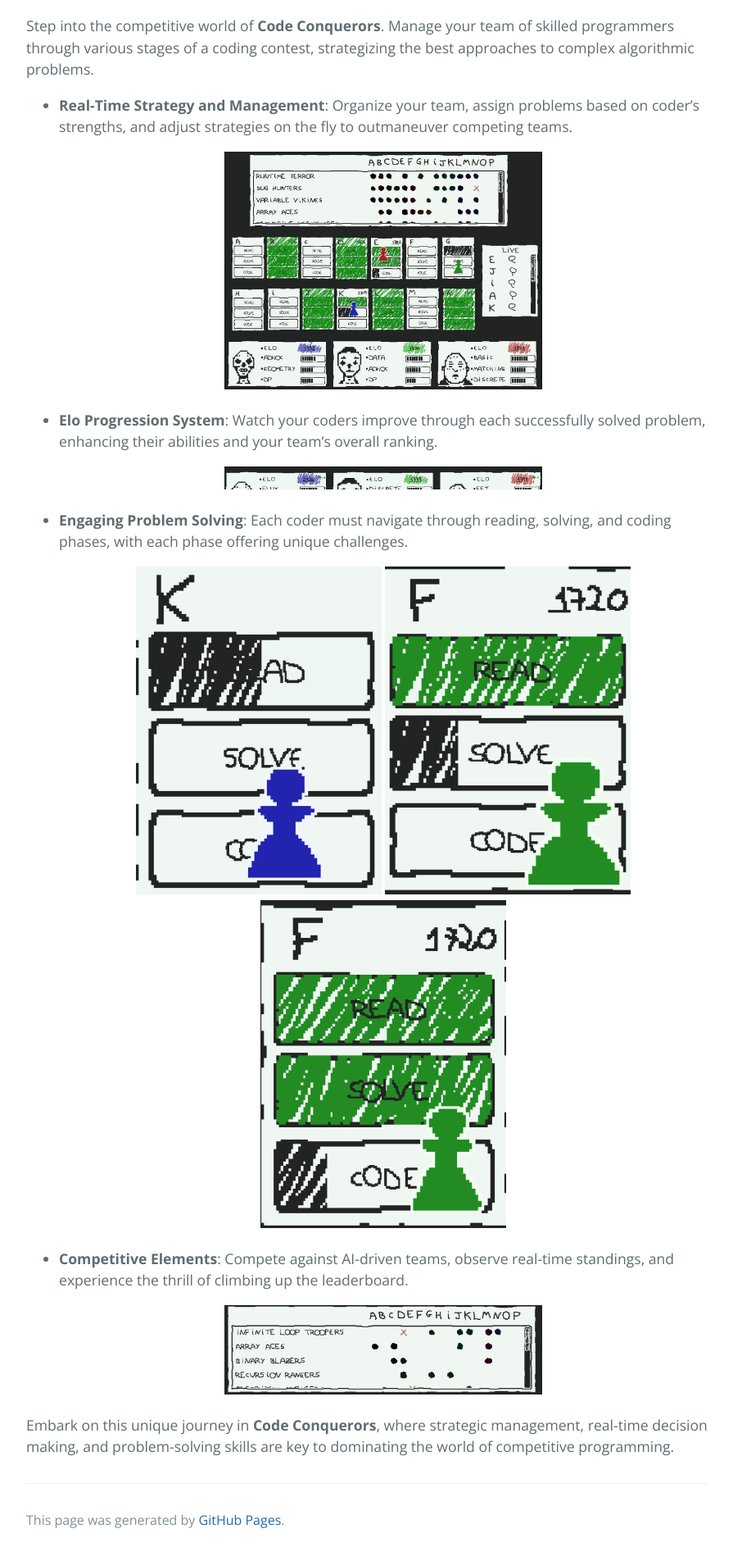
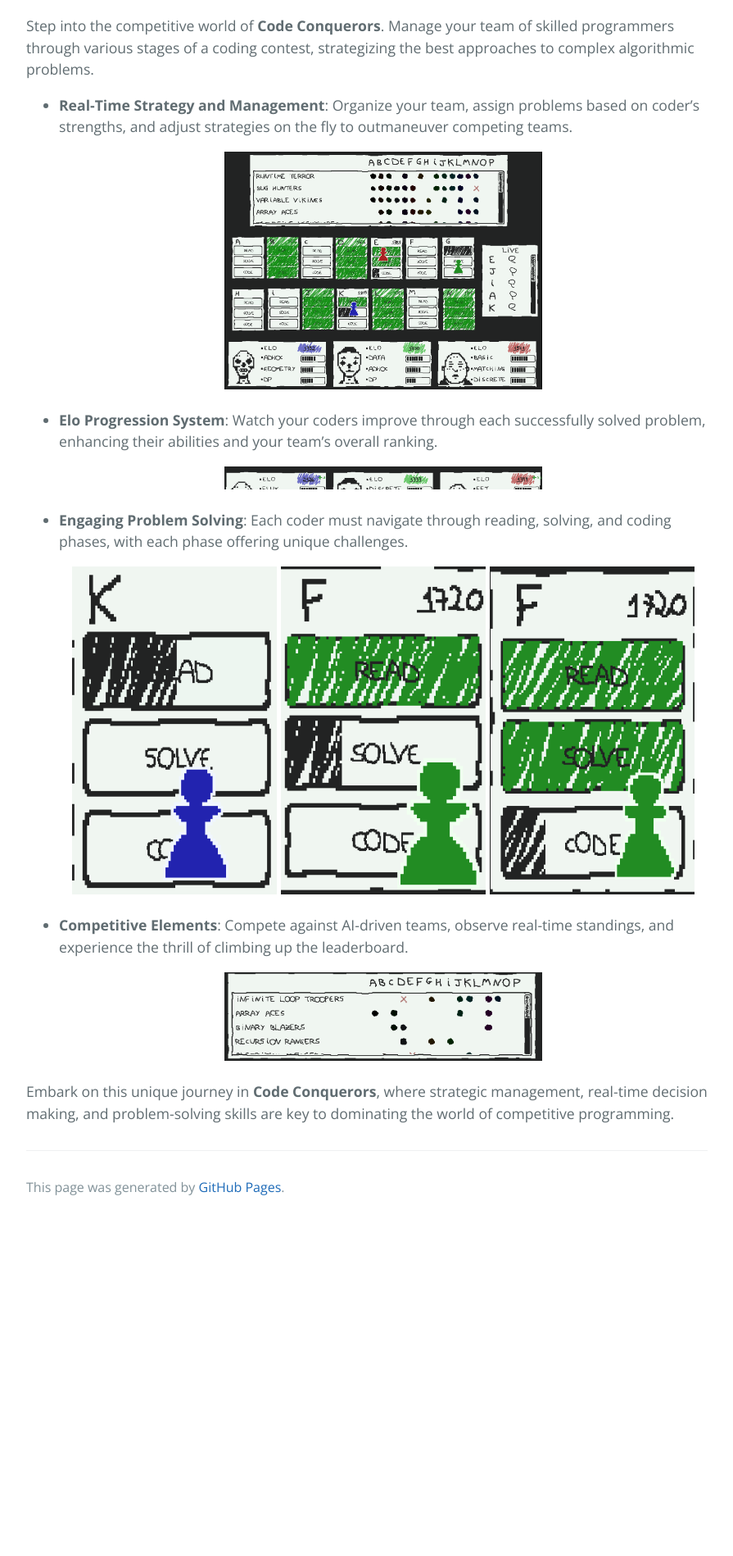
Before and after one commit to jonckjunior/portfolio, a Jekyll site: the page built from index.md, in a window 1280 px wide. Shown: the part 4499-6397 px from the top of the page at 82% size, without its empty margins (192-1087 px from the left). Built offline with Jekyll 4.4.1, drawn with Linux system fonts in a browser that asks for light colours; after the commit the page ends 5991 px from its top, so only the background shows below that.

Commit message:
fixing size

```diff
--- a/index.md
+++ b/index.md
@@ -127,9 +127,9 @@ Step into the competitive world of **Code Conquerors**. Manage your team of skil
 - **Engaging Problem Solving**: Each coder must navigate through reading, solving, and coding phases, with each phase offering unique challenges.
 
   <p align="middle">
-    <img src="./media/images/read_phase.png" width="300" height="400"/>
-    <img src="./media/images/solve_phase.png" width="300" height="400"/>
-    <img src="./media/images/code_phase.png" width="300" height="400"/>
+    <img src="./media/images/read_phase.png" width="250" height="400"/>
+    <img src="./media/images/solve_phase.png" width="250" height="400"/>
+    <img src="./media/images/code_phase.png" width="250" height="400"/>
   </p>
 
 - **Competitive Elements**: Compete against AI-driven teams, observe real-time standings, and experience the thrill of climbing up the leaderboard.
```
